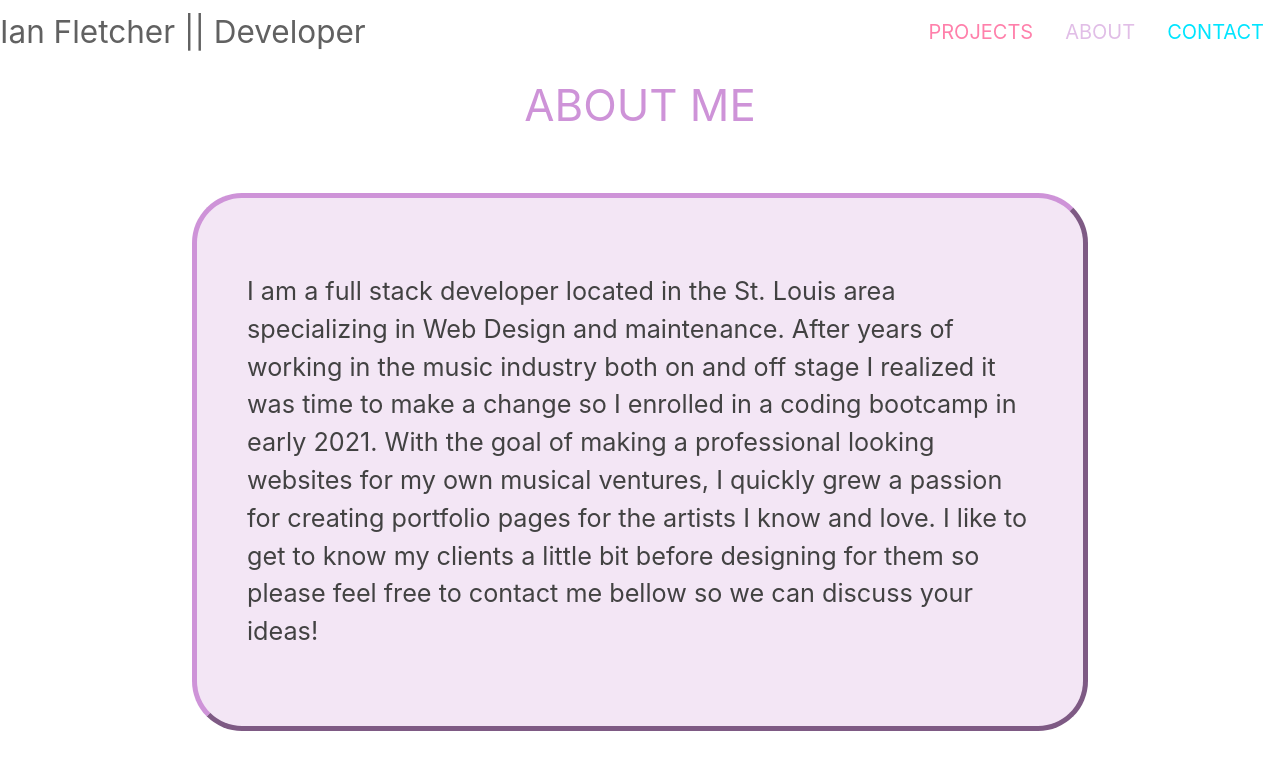
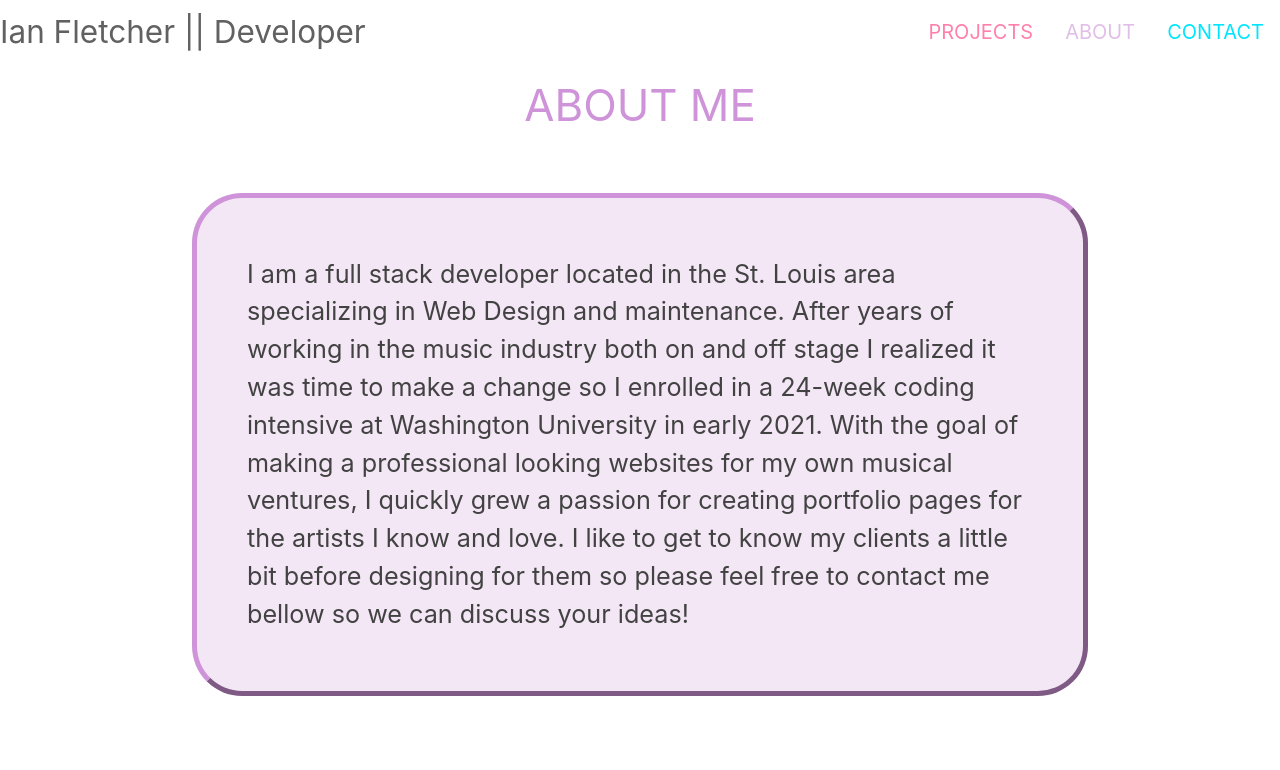
Before and after one commit to ianfletcher314/Ian-Fletcher-Portfolio, a React (Create React App) app: page / in a window 1280 px wide. Both pictures are taken after a click on the link "ABOUT". Shown: the top 770 px of the page. Built offline with nearby package versions, Linux system fonts and the light colour scheme.

Commit message:
chagned wording of about section. and full functionality of projects is done. Now I have to make the descriptions accurate for each project

```diff
--- a/src/components/About/About.js
+++ b/src/components/About/About.js
@@ -14,7 +14,7 @@ function About() {
                 <p className="aboutMeText caveat flow-text grey-text text-darken-3 ">
                     I am a full stack developer located in the St. Louis area specializing in Web Design and maintenance. After
                     years of working in the music industry both on and off stage I realized it was time to make a change so I
-                    enrolled in a coding bootcamp in early 2021. With the goal of making a professional looking websites for my
+                    enrolled in a 24-week coding intensive at Washington University in early 2021. With the goal of making a professional looking websites for my
                     own musical ventures, I quickly grew a passion for creating portfolio pages for the artists I know and love.
                     I like to get to know my clients a little bit before designing for them so please feel free to contact me
                     bellow so we can discuss your ideas!
--- a/src/components/About/style.css
+++ b/src/components/About/style.css
@@ -5,8 +5,11 @@
     border-color: #ce93d8!important;
     border-width: 5px!important;
     padding: 50px!important;
-    margin-top: 2%!important;
     margin-bottom: 5%!important;
+}
+.aboutMeText{
+    margin-top: 1%;
+    margin-bottom: 1%;
 }
 .Header{
     margin-top: 2%;
```
